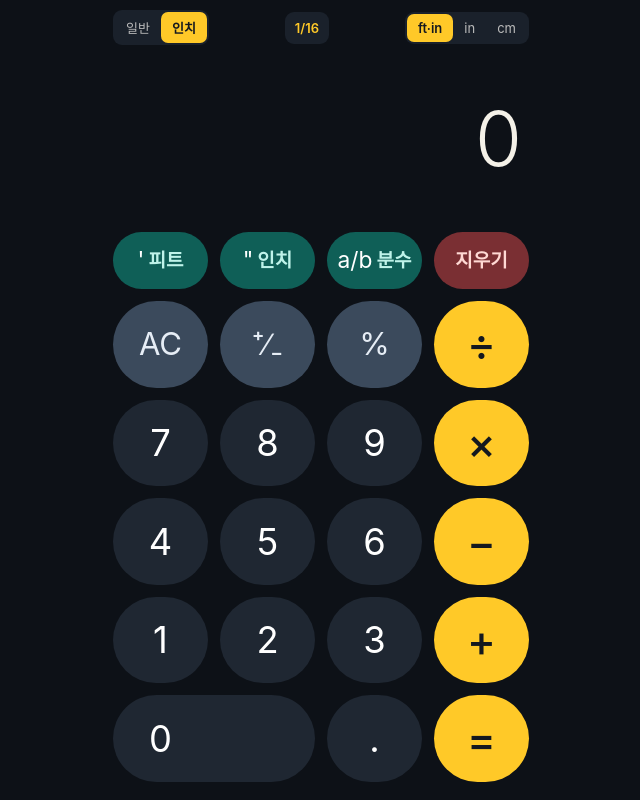
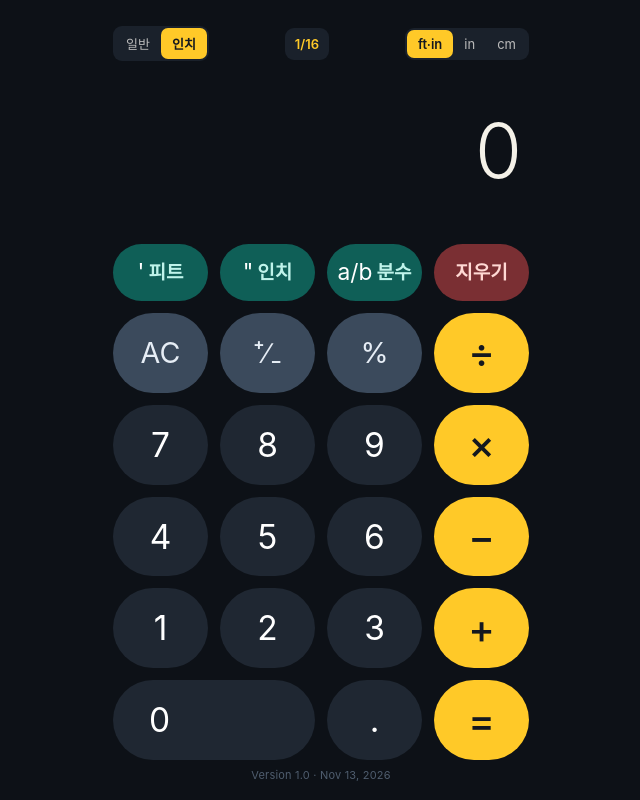
Before and after one commit to esanghun2017/inch, a plain HTML site: page index.html in a window 1280 px wide. Shown: the whole page, without its empty margins (319-959 px from the left). Drawn offline with Linux system fonts and the light colour scheme.

Commit message:
Update index.html

```diff
--- a/index.html
+++ b/index.html
@@ -18,7 +18,7 @@
     --gap:12px;
     --w:calc((min(100vw, 440px) - 5*var(--gap)) / 4);
     --ih:calc(var(--w) * .6);
-    --b:min(var(--w), calc((100dvh - 250px - var(--ih) - env(safe-area-inset-top) - env(safe-area-inset-bottom)) / 5 - var(--gap)));
+    --b:min(var(--w), calc((100dvh - 284px - var(--ih) - env(safe-area-inset-top) - env(safe-area-inset-bottom)) / 5 - var(--gap)));
   }
   *{box-sizing:border-box;-webkit-tap-highlight-color:transparent}
   html,body{margin:0;height:100%;background:var(--bg);color:#fff;
@@ -27,7 +27,7 @@
   body{position:fixed;inset:0;width:100%}
   *{scrollbar-width:none}
   *::-webkit-scrollbar{display:none;width:0;height:0}
-  .app{height:100%;overflow:hidden;max-width:440px;margin:0 auto;display:flex;flex-direction:column;padding:calc(10px + env(safe-area-inset-top)) var(--gap) calc(var(--gap) + 6px + env(safe-area-inset-bottom))}
+  .app{height:100%;overflow:hidden;max-width:440px;margin:0 auto;display:flex;flex-direction:column;padding:calc(26px + env(safe-area-inset-top)) var(--gap) calc(var(--gap) + 6px + env(safe-area-inset-bottom))}
   .top{display:flex;justify-content:space-between;align-items:center;gap:6px}
   .prec{border:0;background:#1a212b;color:#ffc928;font:inherit;font-size:13px;font-weight:600;padding:8px 10px;border-radius:9px;cursor:pointer}
   .seg{display:flex;background:#1a212b;border-radius:9px;padding:2px}
@@ -65,6 +65,7 @@
   .k.zero{grid-column:span 2;justify-content:flex-start;padding-left:calc(var(--w)*.38)}
   .k.i.dis{opacity:.35}
   .irow{display:contents}
+  .ver{flex:0 0 auto;text-align:center;color:#4f5d6e;font-size:11px;margin-top:8px;letter-spacing:.2px}
   .irow.hide .k{display:none}
 </style>
 </head>
@@ -116,6 +117,7 @@
     <button class="k n" data-k=".">.</button>
     <button class="k o" data-k="=">=</button>
   </div>
+  <div class="ver">Version 1.0 · Nov 13, 2026</div>
 </div>
 
 <script>
```
